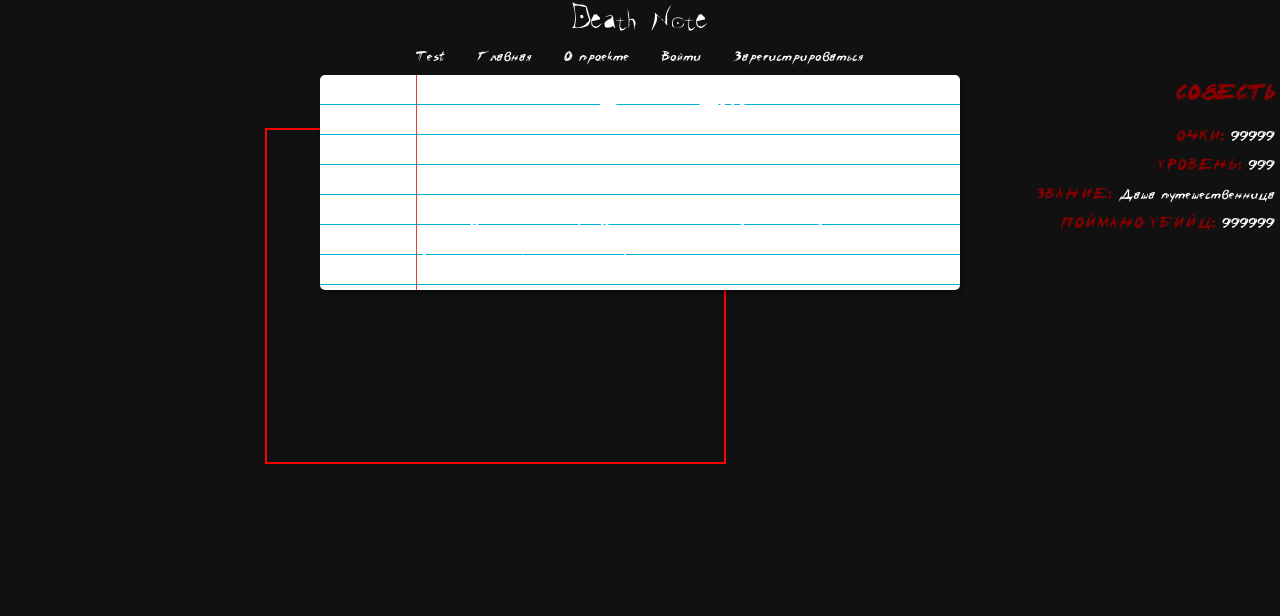
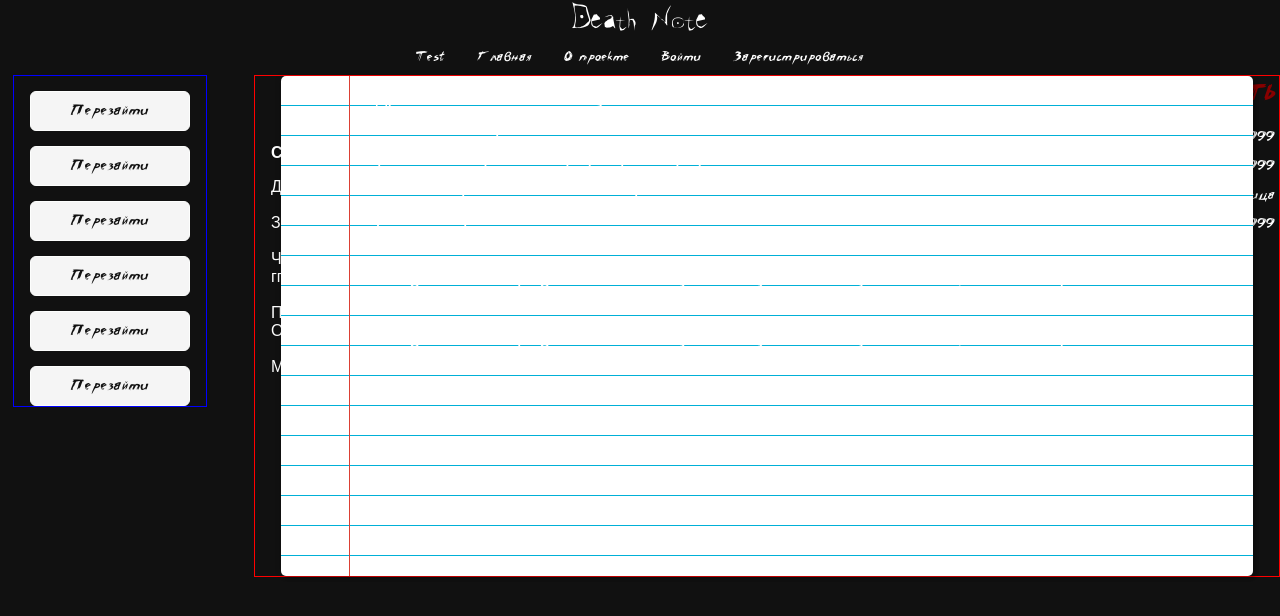
Before and after one commit to lerhyd/dngame, a Vue app in the folder frontend/: page /test in a window 1280 px wide. Shown: the top 616 px of the page. Built offline with nearby package versions, Linux system fonts and the light colour scheme; no server answers; what vue-agile, vue-datetime would draw is missing.

Commit message:
added new components for kira page

```diff
--- a/frontend/src/components/game/Area.vue
+++ b/frontend/src/components/game/Area.vue
@@ -4,17 +4,7 @@
     <!--killer's area-->
     <div v-if="this.$store.getters.isKira && !this.$store.getters.matchEnded">
       <!--User's data-->
-      <div>
-        <div v-for="user in this.$store.getters.user">
-          <p>{{user.login}}</p>
-        </div>
-        <div v-for="status in this.$store.getters.status">
-          <p>points: {{status.points}}</p>
-          <p>lvl: {{status.lvl}}</p>
-          <p>rank: {{status.rank}}Даша путешественница</p>
-          <p>number of right kills: {{status.numberOfRightKills}}</p>
-        </div>
-      </div>
+      <UserData></UserData>
       <!--News-->
       <div>
         <div v-for="news in this.$store.getters.news">
@@ -178,9 +168,10 @@
 
 <script>
   import Header from "@/components/main/Header";
+  import UserData from "@/components/game/UserData";
   export default {
     name: "Area",
-    components: {Header},
+    components: {UserData, Header},
     data() {
       return {
         isNoteOpen: false,
--- a/frontend/src/components/game/Test.vue
+++ b/frontend/src/components/game/Test.vue
@@ -2,21 +2,53 @@
   <div id="main-div">
     <Header></Header>
     <UserData></UserData>
+      <div id="news-area" v-bind:style="styleObject" >
+        <!--<div v-for="news in this.$store.getters.news">-->
         <div>
-      <div id="news-area" v-bind:style="styleObject" >
-
+          <p><b>Свежайшие новости!</b></p>
+          <a>Дата публикации: 21.11.1200:00.00.00</a>
+          <br><br>
+          <a>Заголовок: FFFFFFFFFFFFFFFFFFFFFFFFFFFFFFFFFFFFF</a>
+          <br><br>
+          <a>Что случилось: мужчина Имя Фамилия Отччество убил гггггггггггггггг
+          </a><br><br>
+          <a>Предполагаемый виновный:
+            мужчина Имя Фамилия Отччество гггггггггггггггг
+          </a><br><br>
+          <a>Место происшествия: ггггггггггггггггггггггг</a>
         </div>
       </div>
 
+    <section>
+      <button class="menu-buttons"><a>Перезайти</a></button>
+      <button class="menu-buttons"><a>Перезайти</a></button>
+      <button class="menu-buttons"><a>Перезайти</a></button>
+      <button class="menu-buttons"><a>Перезайти</a></button>
+      <button class="menu-buttons"><a>Перезайти</a></button>
+      <button class="menu-buttons"><a>Перезайти</a></button>
+
+    </section>
+
+    <aside>
       <div id="notebook-paper">
-        <h1>Fancy Title</h1>
+        <!--<h1>Fancy Title</h1>-->
         <div id="content">
           <div class="hipsum">
-          <p>Intelligentsia lo-fi pug Austin.  Shabby chic asymmetrical jean shorts, twee stumptown
+            <p>Адриан Ильич Шашков мужчина<br>
+            Описание смерти: 1<br>
+            Причина смерти: был(-а) зарезан(-а)<br>
+            Место смерти: на восточном рынке<br>
+            Время смерти: 2019-03-31T13:22<br>
+
             </p>
+            <p>Intelligentsia lo-fi pug Austin.  Shabby chic asymmetrical jean shorts, twee stumptown</p>
+            <p>Intelligentsia lo-fi pug Austin.  Shabby chic asymmetrical jean shorts, twee stumptown</p>
           </div>
         </div>
       </div>
+    </aside>
+
+
     <!--<footer id="game-footer">-->
       <!--refd-->
 
@@ -38,7 +70,7 @@
           width: window.innerWidth*0.36+'px',
           top: window.innerHeight*0.16+'px',
           left: window.innerWidth*0.207+'px',
-          border: 'red 2px solid'
+          // border: 'red 2px solid'
         },
       }
     }
@@ -50,21 +82,49 @@
 
 <style>
 
-  * {
+  .menu-buttons{
+    height: 40px;
+    display: inline;
+    width: 160px;
+    margin-top: 15px;
+    cursor: pointer;
+    font-family: 'Hand';
+    font-size: large;
+    color: #111111;
+    border-radius: 6px;
+    border: 1px solid #fdfefd;
+    user-focus: none;
+    background: whitesmoke;
+    outline: none;
+  }
+
+  .menu-buttons a{
+    text-decoration: none;
+    color: #111111;
+  }
+
+  .menu-buttons:hover a {
+    font-size: 17px;
+    mix-blend-mode: multiply;
+  }
+
+  #news-area{
+    font-family: 'Arial';
+    padding-left: 6px;
+  }
+
+
+  #notebook-paper {
     -webkit-box-sizing:border-box;
     -moz-box-sizing:border-box;
     -ms-box-sizing:border-box;
     -o-box-sizing:border-box;
     box-sizing:border-box;
-  }
-
-
-  #notebook-paper {
     background: #f1f1f1;
     font-family:helvetica neue, helvetica, arial, sans-serif;
     font-weight:200;
-    width:50%;
-    height:100%;
+    width:95%;
+    height:500px;
     background: linear-gradient(to bottom,white 29px,#00b0d7 1px);
     margin:0px auto;
     background-size: 100% 30px;
@@ -85,14 +145,14 @@
      position:absolute;
      z-index:1;
      top:0;
-     left:15%;
+     left:7%;
      height:100%;
      width:1px;
      background:#db4034;
    }
 
   #content {
-    margin-top:67px;
+    margin-top:5px;
     font-size:20px;
     line-height:30px;}
 
@@ -118,7 +178,6 @@
   }
 
   html{
-    /*background-image: url('../../assets/img/computer3.png');*/
     background-image: url(../../assets/img/computer3.png);
     background-size: 100%;
     background-repeat: no-repeat;
@@ -128,13 +187,16 @@
   section {
     float: left;
     margin: 0 1%;
-    width: 48%;
+    width: 15%;
+    border: 1px solid blue;
 
   }
   aside {
     float: right;
-    margin: 0 1%;
-    width: 48%;
+    /*margin: 0 1%;*/
+    width: 80%;
+    border: 1px solid red;
+
   }
 
 
```
Lines whose indentation alone changed are shown as unchanged.
